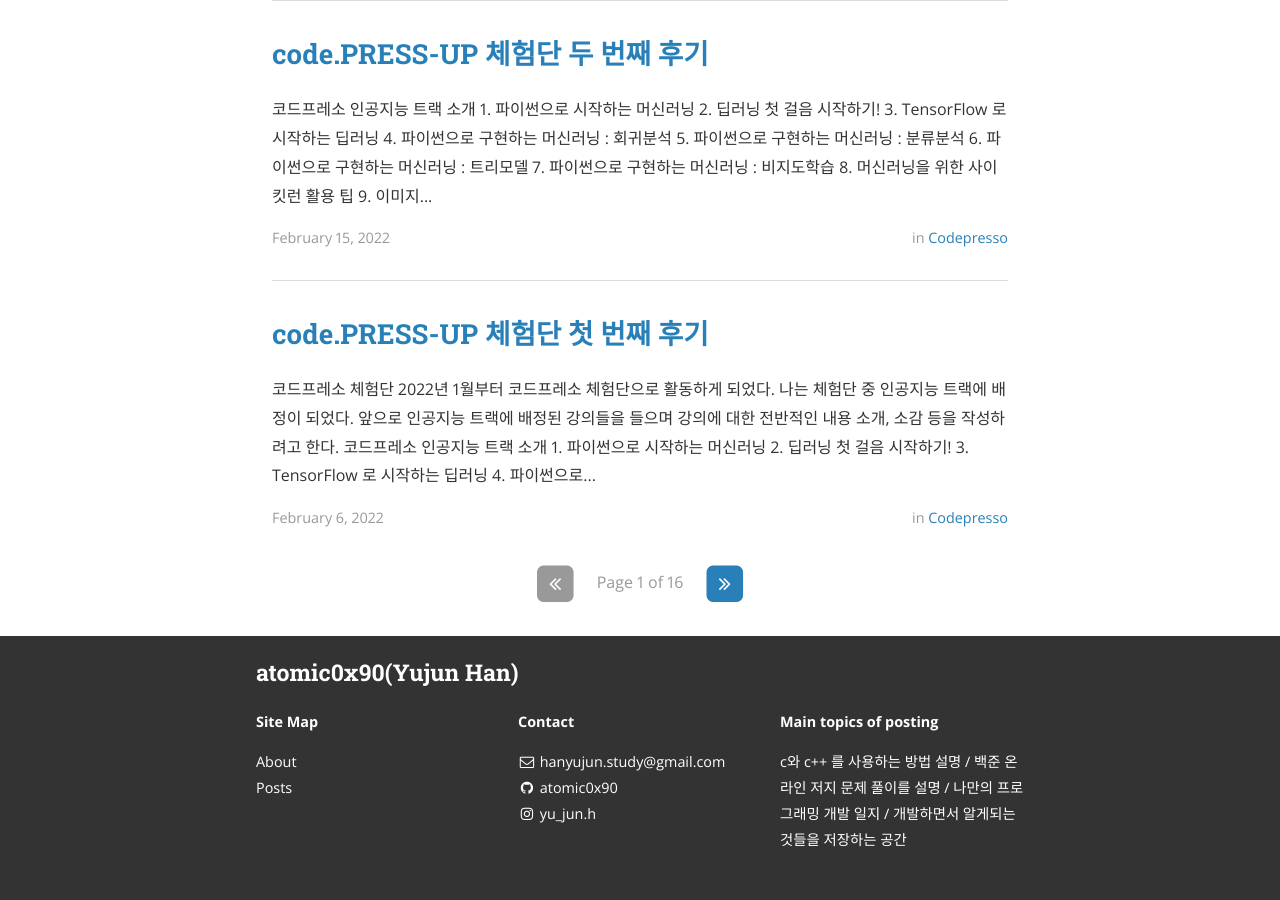
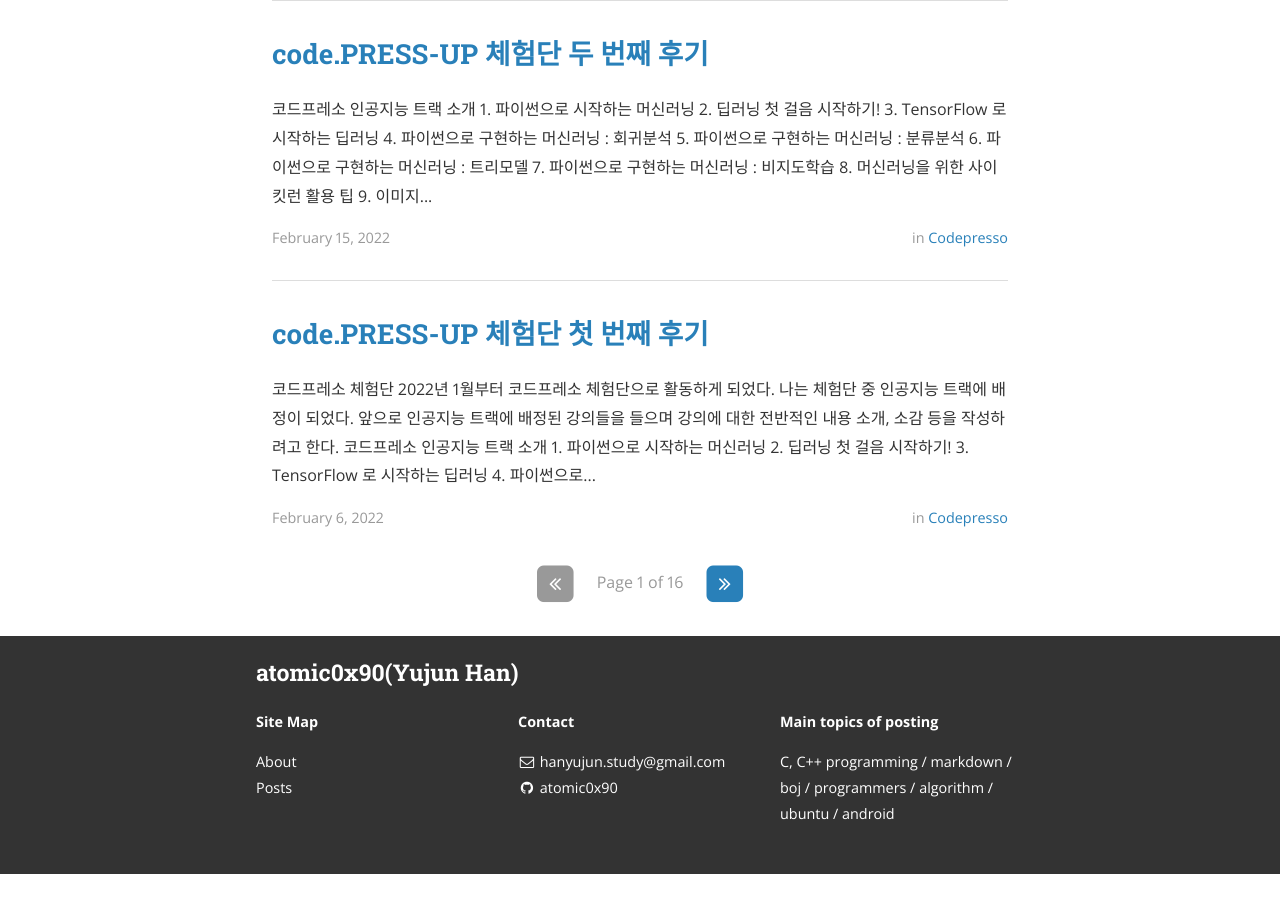
Before and after one commit to atomic0x90/atomic0x90.github.io, a Jekyll site: the page built from index.html, in a window 1280 px wide and 900 px high, scrolled down 1345 px. Built offline with Jekyll 4.4.1, drawn with Linux system fonts in a browser that asks for light colours; nearby versions of some CDN libraries; the list of posts is cut into pages by our own code; after the commit the page ends 2219 px from its top, so only the background shows below that; part of the change alters nothing that is shown.

Commit message:
Update main topics of posting

```diff
--- a/_config.yml
+++ b/_config.yml
@@ -21,7 +21,7 @@ subtitle: "열심히 놀기 위해 열심히 공부하는 개발자"
 email: hanyujun.study@gmail.com
 name: Yujun Han
 description: >
-  c와 c++ 를 사용하는 방법 설명 / 백준 온라인 저지 문제 풀이를 설명 / 나만의 프로그래밍 개발 일지 / 개발하면서 알게되는 것들을 저장하는 공간
+  C, C++ programming / markdown / boj / programmers / algorithm / ubuntu / android
 keywords: C programming,C++programming,Markdown grammar,Beakjoon online judge,Ubuntu,algorithm,android studio,android
 
 # Base URL of site (i.e. /blog). It should always start with a slash,
@@ -121,12 +121,12 @@ social:
 #    desc: Subscribe on YouTube
 #    share: false
 
-  - name: Instagram
-    icon: instagram
-    username: yu_jun.h
-    url: https://www.instagram.com/yu_jun.h/
-    desc: Follow me on Instagram
-    share: true
+#  - name: Instagram
+#    icon: instagram
+#    username: yu_jun.h
+#    url: https://www.instagram.com/yu_jun.h/
+#    desc: Follow me on Instagram
+#    share: false
 
 #  - name: Pinterest
 #    icon: pinterest
```
